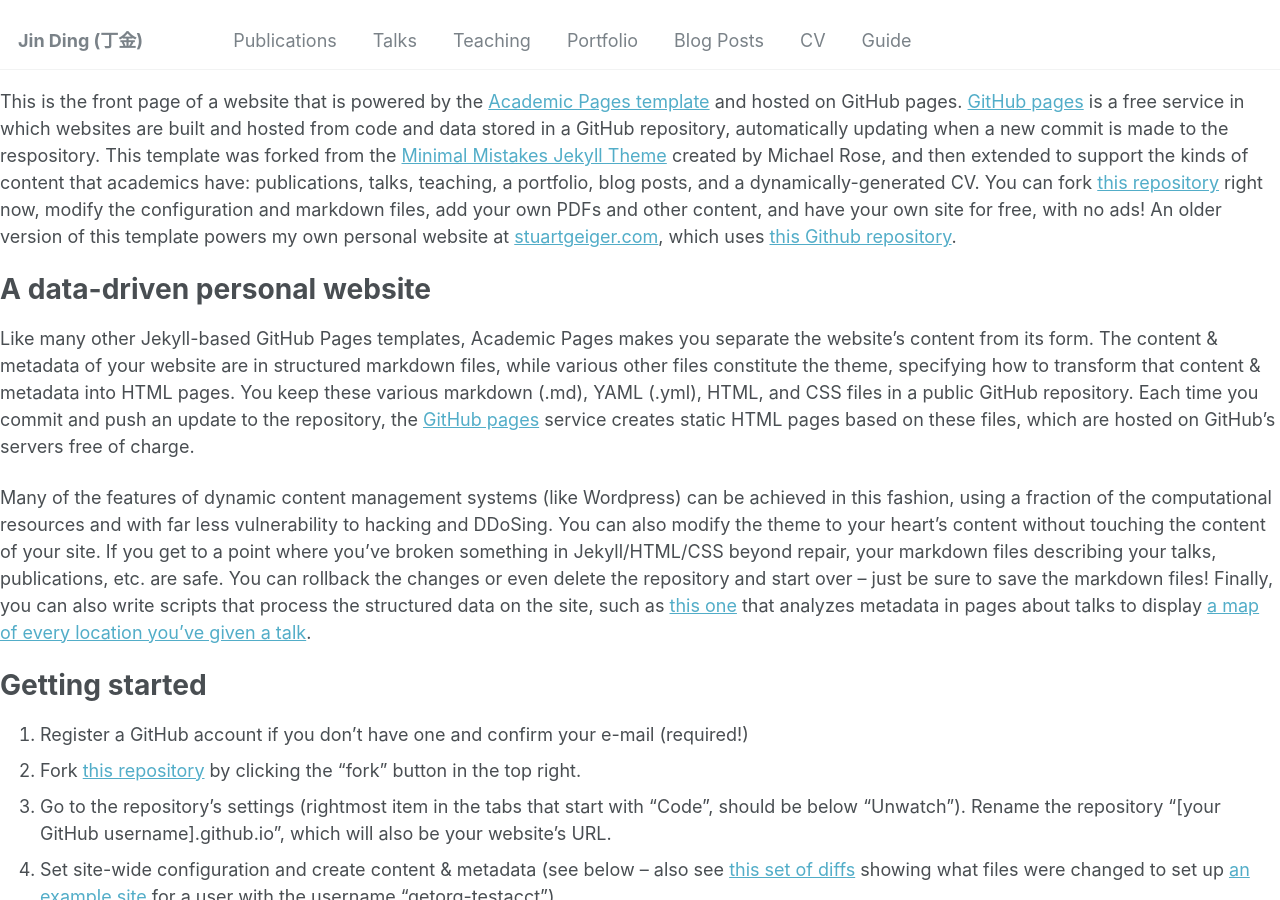
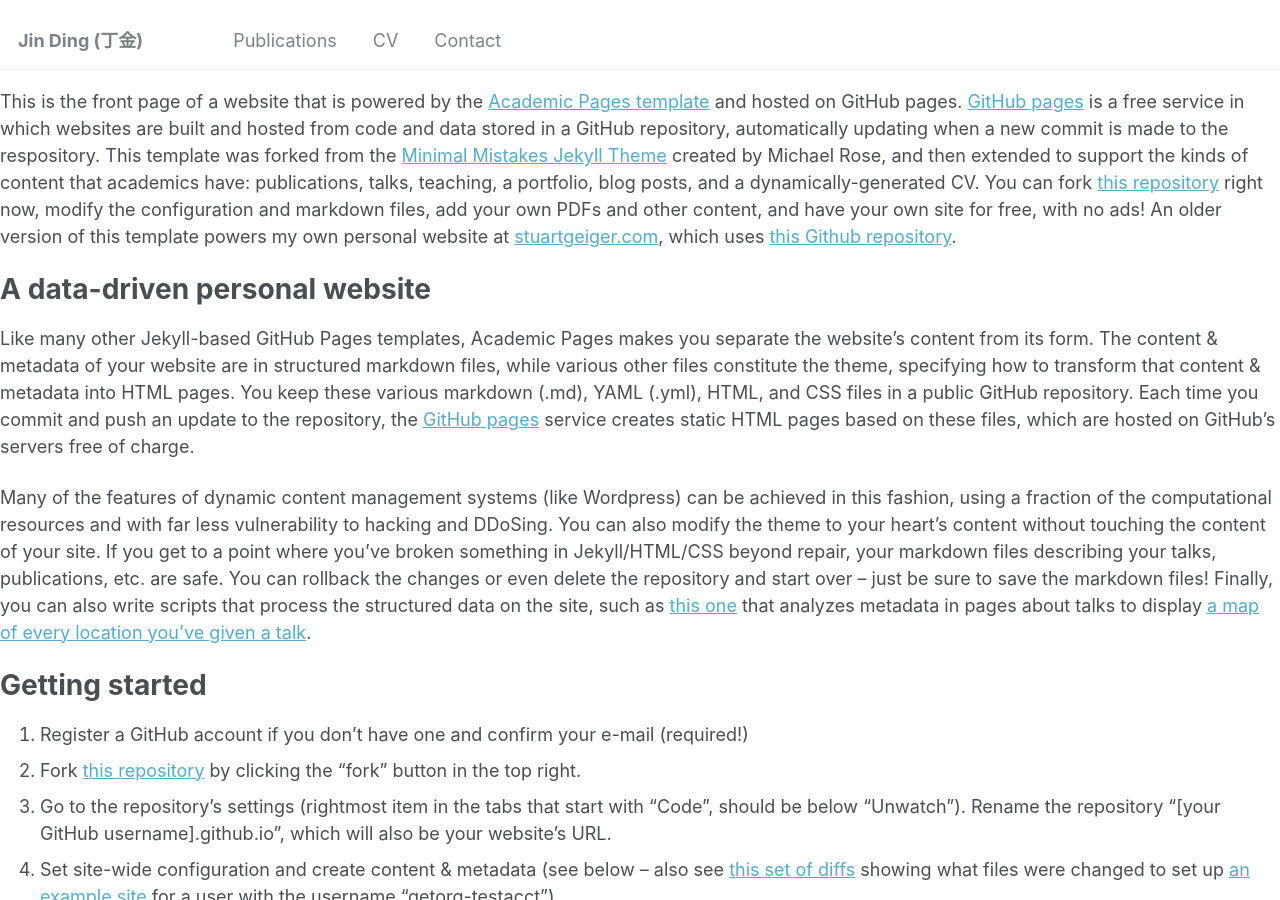
Before and after one commit to DJEddyking/djeddyking.github.io, a Jekyll site: the page built from _pages/about.md, in a window 1280 px wide and 900 px high. Built offline with Jekyll 4.4.1, drawn with Linux system fonts in a browser that asks for light colours; our own code applies the rules of GitHub Pages for plain Markdown files.

Commit message:
Update navigation.yml

```diff
--- a/_data/navigation.yml
+++ b/_data/navigation.yml
@@ -3,20 +3,8 @@ main:
   - title: "Publications"
     url: /publications/
 
-  - title: "Talks"
-    url: /talks/
-
-  - title: "Teaching"
-    url: /teaching/
-
-  - title: "Portfolio"
-    url: /portfolio/
-
-  - title: "Blog Posts"
-    url: /year-archive/
-
   - title: "CV"
     url: /cv/
 
-  - title: "Guide"
-    url: /markdown/
+  - title: "Contact"
+    url: /year-archive/
```
